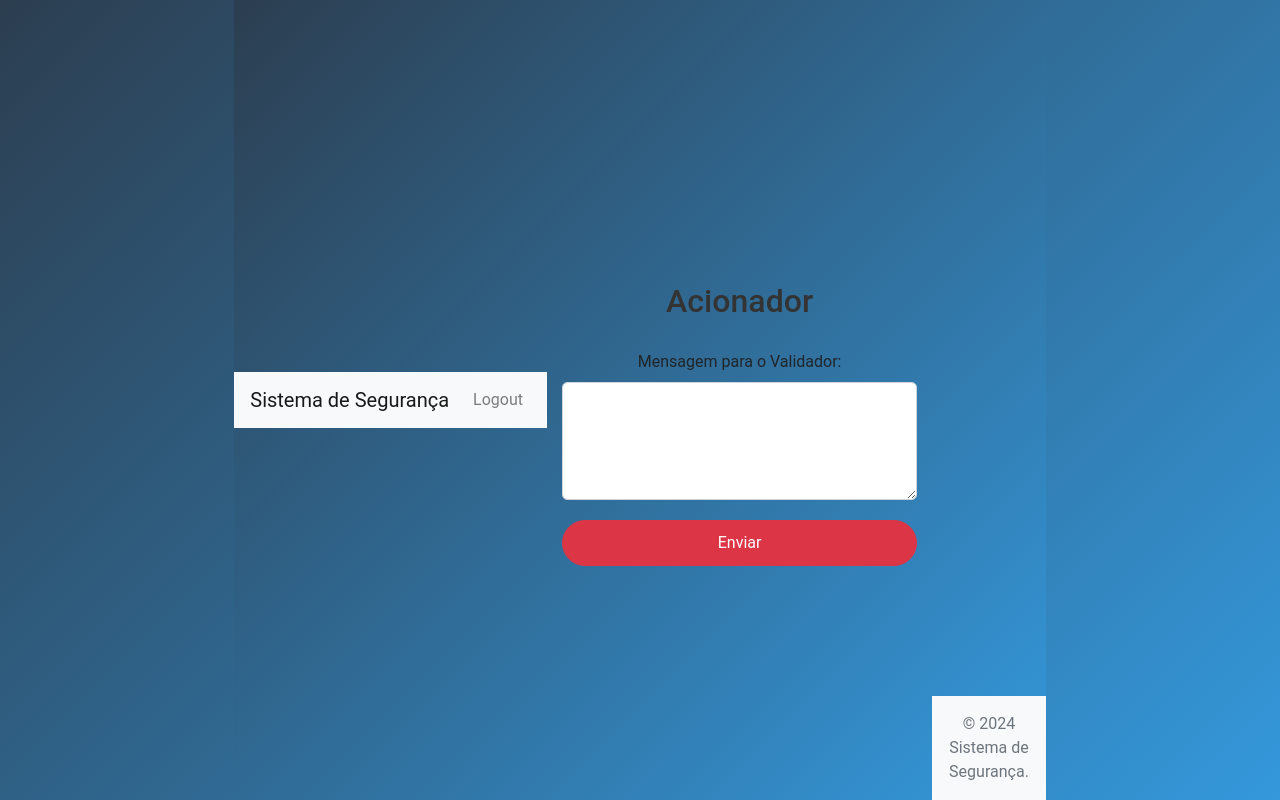
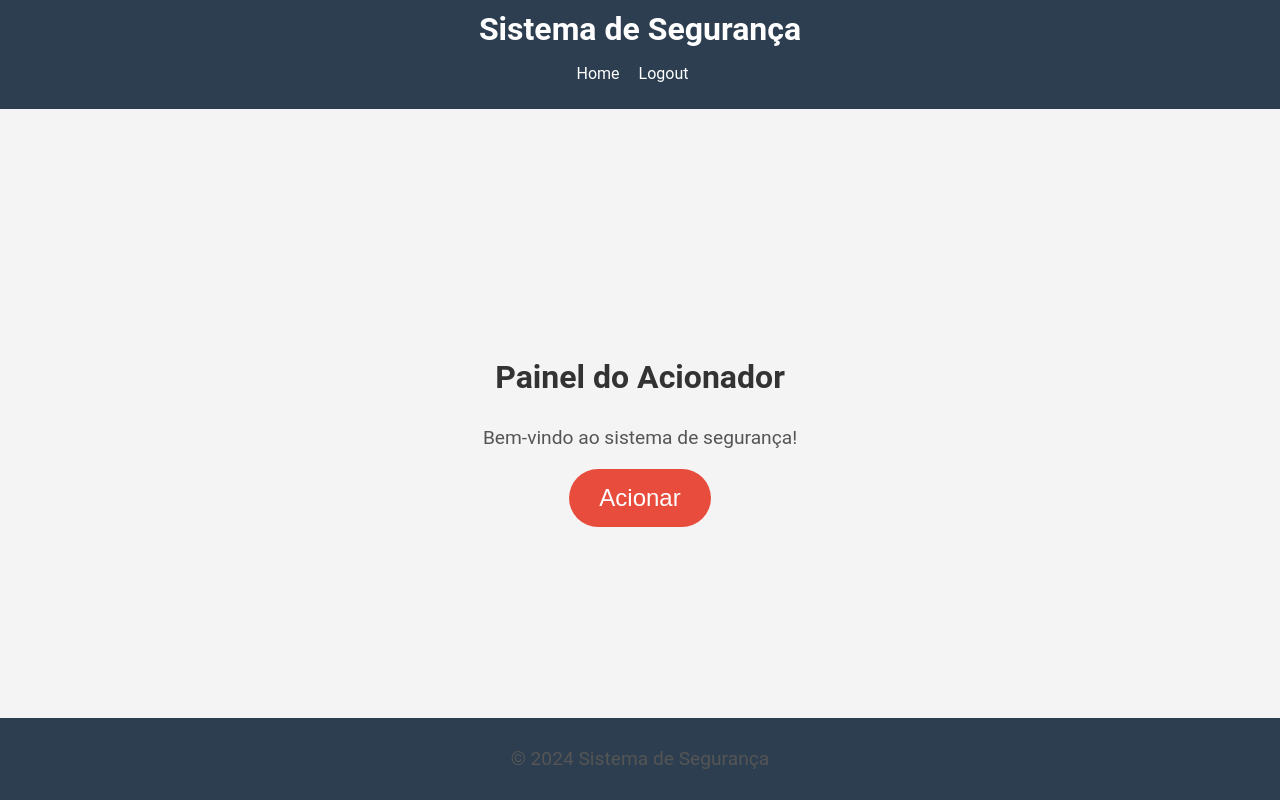
Before and after one commit to Henriquesm1/PWA, a Flask app: page /dashboard in a window 1280 px wide. Run offline with Flask 3, Linux system fonts and the light colour scheme; the visitor is signed in with stand-in values (Sample User, id 1); parts of the project's set-up code (start-up, migrations or seed data) failed here and were passed over; some libraries are stand-ins or nearby versions.

Commit message:
Primeiro commit - Enviando o projeto PWA para o GitHub

```diff
--- a/app.py
+++ b/app.py
@@ -1,4 +1,4 @@
-from flask import Flask, render_template, request, redirect, url_for, session
+from flask import Flask, render_template, request, redirect, url_for, session, jsonify
 from flask_sqlalchemy import SQLAlchemy
 from flask_migrate import Migrate
 from flask_bcrypt import Bcrypt
@@ -6,7 +6,7 @@ from flask_bcrypt import Bcrypt
 app = Flask(__name__)
 
 # Configuração do MySQL
-app.config['SQLALCHEMY_DATABASE_URI'] = 'mysql+pymysql://usuario:senha@localhost/nome_do_banco'
+app.config['SQLALCHEMY_DATABASE_URI'] = 'mysql+pymysql://root:Brinks%40123@localhost/pwa'
 app.config['SQLALCHEMY_TRACK_MODIFICATIONS'] = False
 app.secret_key = 'supersecretkey'
 
@@ -22,6 +22,18 @@ class Usuario(db.Model):
     email = db.Column(db.String(120), unique=True, nullable=False)
     senha_hash = db.Column(db.String(128), nullable=False)
     role = db.Column(db.String(20), nullable=False)  # 'validador' ou 'acionador'
+
+# Função para criar usuários iniciais
+def criar_usuarios_iniciais():
+    if Usuario.query.count() == 0:
+        senha_hash = bcrypt.generate_password_hash('123').decode('utf-8')
+        validador = Usuario(nome='Validador', email='validador@example.com', senha_hash=senha_hash, role='validador')
+        acionador = Usuario(nome='Acionador', email='acionador@example.com', senha_hash=senha_hash, role='acionador')
+
+        db.session.add(validador)
+        db.session.add(acionador)
+        db.session.commit()
+        print('Usuários iniciais criados: Validador e Acionador')
 
 # Rota para a página inicial
 @app.route('/')
@@ -45,7 +57,6 @@ def login():
             return render_template('login.html', error='Credenciais inválidas')
     return render_template('login.html')
 
-
 # Rota para logout
 @app.route('/logout')
 def logout():
@@ -65,5 +76,28 @@ def dashboard():
     else:
         return render_template('acionador.html')
 
+# Rota para verificar novas mensagens
+@app.route('/check_new_messages')
+def check_new_messages():
+    # Exemplo: Simulando a lógica de checagem de mensagens (para ajustar conforme necessidade)
+    return jsonify({'new_message': False})
+
+# Rota para enviar mensagem ao validador
+@app.route('/send_message_to_validador', methods=['POST'])
+def send_message_to_validador():
+    data = request.get_json()
+    mensagem = data.get('message')
+
+    if mensagem:
+        # Lógica de processamento ou armazenamento da mensagem
+        print(f"Mensagem recebida: {mensagem}")
+        return jsonify({'status': 'Mensagem enviada com sucesso'}), 200
+    else:
+        return jsonify({'error': 'Nenhuma mensagem recebida'}), 400
+
+# Função principal de execução
 if __name__ == '__main__':
-    app.run(debug=True)
+    with app.app_context():
+        criar_usuarios_iniciais()  # Verifica e cria os usuários antes de iniciar o servidor
+        app.run(host='62.72.7.88', port=5000, debug=True)
+ #app.run(host='62.72.7.88', port=5000, debug=True)
--- a/static/css/style.css
+++ b/static/css/style.css
@@ -1,28 +1,54 @@
 body, html {
     height: 100%;
     margin: 0;
+    font-family: 'Roboto', sans-serif;
+    background-color: #f4f4f4;
+}
+
+header {
+    background-color: #2c3e50;
+    color: white;
+    padding: 10px 0;
+    text-align: center;
+}
+
+header h1 {
+    margin: 0;
+}
+
+nav ul {
+    list-style: none;
+    padding: 0;
+}
+
+nav ul li {
+    display: inline;
+    margin-right: 15px;
+}
+
+nav ul li a {
+    color: white;
+    text-decoration: none;
+}
+
+main {
     display: flex;
     justify-content: center;
     align-items: center;
-    background: linear-gradient(135deg, #2c3e50, #3498db);
-    font-family: 'Roboto', sans-serif;
+    height: 80vh;
 }
 
-.login-container {
-    display: flex;
-    justify-content: center;
-    align-items: center;
-    height: 100%;
+footer {
+    background-color: #2c3e50;
+    color: white;
+    text-align: center;
+    padding: 10px 0;
+    position: absolute;
     width: 100%;
+    bottom: 0;
 }
 
-.login-box {
-    background-color: white;
-    padding: 40px;
-    border-radius: 10px;
-    box-shadow: 0 8px 30px rgba(0, 0, 0, 0.2);
-    max-width: 400px;
-    width: 100%;
+.dashboard-container {
     text-align: center;
 }
 
@@ -32,22 +58,26 @@ h2 {
     color: #333;
 }
 
-.form-group {
+p {
+    color: #555;
+    font-size: 1.2rem;
     margin-bottom: 20px;
 }
 
-.form-control {
-    border-radius: 5px;
-    padding: 10px;
-    font-size: 1rem;
+.btn {
+    padding: 15px 30px;
+    font-size: 1.5rem;
+    border-radius: 50px;
+    border: none;
+    cursor: pointer;
+    transition: background-color 0.3s;
 }
 
-.btn {
-    padding: 10px 20px;
-    font-size: 1rem;
-    border-radius: 30px;
+.btn-red {
+    background-color: #e74c3c;
+    color: white;
 }
 
-.alert {
-    margin-bottom: 20px;
+.btn-red:hover {
+    background-color: #c0392b;
 }
--- a/static/js/service-worker.js
+++ b/static/js/service-worker.js
@@ -4,8 +4,7 @@ const urlsToCache = [
   '/static/css/style.css',
   '/static/js/service-worker.js',
   '/static/icons/icon-192x192.png',
-  '/static/icons/icon-512x512.png',
-  '/static/sound/notification.mp3'
+  '/static/icons/icon-512x512.png'
 ];
 
 // Instala o service worker e adiciona os arquivos ao cache
--- a/templates/acionador.html
+++ b/templates/acionador.html
@@ -1,35 +1,31 @@
 {% extends "base.html" %}
 
-{% block title %}Acionador - Sistema de Segurança{% endblock %}
+{% block title %}Painel do Acionador{% endblock %}
 
 {% block content %}
-<div class="text-center">
-    <h2>Acionador</h2>
-    <form id="sendForm" class="mt-4">
-        <div class="form-group">
-            <label for="message">Mensagem para o Validador:</label>
-            <textarea id="message" class="form-control" rows="4" required></textarea>
-        </div>
-        <button type="submit" class="btn btn-danger btn-block">Enviar</button>
-    </form>
+<div class="dashboard-container">
+    <h2>Painel do Acionador</h2>
+    <p>Bem-vindo ao sistema de segurança!</p>
+
+    <!-- Botão de Acionamento -->
+    <button id="btn-acionamento" class="btn btn-red">Acionar</button>
 </div>
-{% endblock %}
 
-{% block extra_js %}
 <script>
-    document.getElementById('sendForm').addEventListener('submit', function(event) {
-        event.preventDefault();
-        const message = document.getElementById('message').value;
-
+    document.getElementById('btn-acionamento').addEventListener('click', function() {
         fetch('/send_message_to_validador', {
             method: 'POST',
             headers: {
                 'Content-Type': 'application/json'
             },
-            body: JSON.stringify({ message })
-        }).then(response => {
-            if (response.ok) {
-                alert('Mensagem enviada ao validador.');
+            body: JSON.stringify({ message: 'Acionamento disparado pelo acionador!' })
+        })
+        .then(response => response.json())
+        .then(data => {
+            if (data.status) {
+                alert('Acionamento enviado com sucesso!');
+            } else {
+                alert('Erro ao enviar acionamento.');
             }
         });
     });
--- a/templates/base.html
+++ b/templates/base.html
@@ -4,47 +4,40 @@
     <meta charset="UTF-8">
     <meta name="viewport" content="width=device-width, initial-scale=1.0">
     <title>{% block title %}Sistema de Segurança{% endblock %}</title>
-    <link rel="stylesheet" href="https://maxcdn.bootstrapcdn.com/bootstrap/4.5.2/css/bootstrap.min.css">
     <link rel="stylesheet" href="/static/css/style.css">
-    <link rel="manifest" href="/static/manifest.json">  <!-- Manifesto do PWA -->
-    {% block extra_head %}{% endblock %}
+    <link rel="manifest" href="/static/manifest.json">
 </head>
 <body>
-    <nav class="navbar navbar-expand-lg navbar-light bg-light">
-        <a class="navbar-brand" href="#">Sistema de Segurança</a>
-        <div class="collapse navbar-collapse">
-            <ul class="navbar-nav ml-auto">
-                <li class="nav-item">
-                    <a class="nav-link" href="/logout">Logout</a>
-                </li>
+    <header>
+        <h1>Sistema de Segurança</h1>
+        <nav>
+            <ul>
+                <li><a href="/dashboard">Home</a></li>
+                <li><a href="/logout">Logout</a></li>
             </ul>
-        </div>
-    </nav>
+        </nav>
+    </header>
 
-    <div class="container mt-5">
+    <main>
         {% block content %}{% endblock %}
-    </div>
+    </main>
 
-    <footer class="footer mt-auto py-3 bg-light">
-        <div class="container text-center">
-            <span class="text-muted">© 2024 Sistema de Segurança.</span>
-        </div>
+    <footer>
+        <p>&copy; 2024 Sistema de Segurança</p>
     </footer>
 
-    <script src="https://code.jquery.com/jquery-3.5.1.min.js"></script>
-    <script src="https://maxcdn.bootstrapcdn.com/bootstrap/4.5.2/js/bootstrap.min.js"></script>
+    <!-- Script para registrar o Service Worker -->
     <script>
-        // Registra o Service Worker
         if ('serviceWorker' in navigator) {
-            navigator.serviceWorker.register('/static/js/service-worker.js')
-            .then(function(registration) {
-                console.log('Service Worker registrado com sucesso:', registration);
-            })
-            .catch(function(error) {
-                console.log('Falha ao registrar o Service Worker:', error);
+            window.addEventListener('load', function() {
+                navigator.serviceWorker.register('/static/js/service-worker.js')
+                .then(function(registration) {
+                    console.log('Service Worker registrado com sucesso:', registration);
+                }).catch(function(error) {
+                    console.log('Falha ao registrar o Service Worker:', error);
+                });
             });
         }
     </script>
-    {% block extra_js %}{% endblock %}
 </body>
 </html>
--- a/templates/login.html
+++ b/templates/login.html
@@ -4,7 +4,6 @@
     <meta charset="UTF-8">
     <meta name="viewport" content="width=device-width, initial-scale=1.0">
     <title>Login - Sistema de Segurança</title>
-    <link rel="stylesheet" href="https://maxcdn.bootstrapcdn.com/bootstrap/4.5.2/css/bootstrap.min.css">
     <link rel="stylesheet" href="/static/css/login.css">
 </head>
 <body>
```
Also changed, not shown: templates/validador.html (+14 -36 lines).
